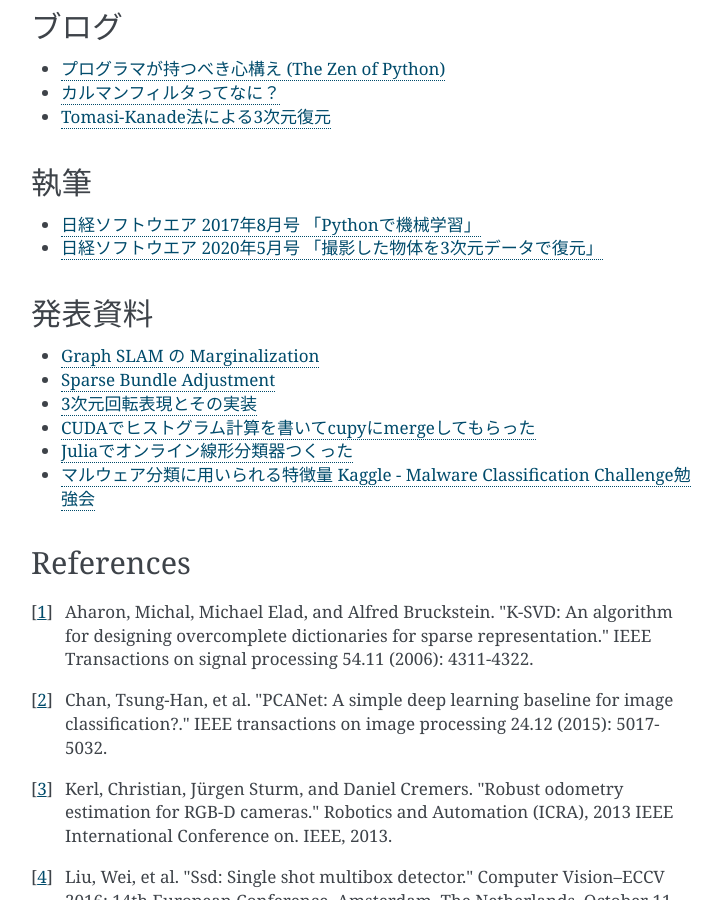
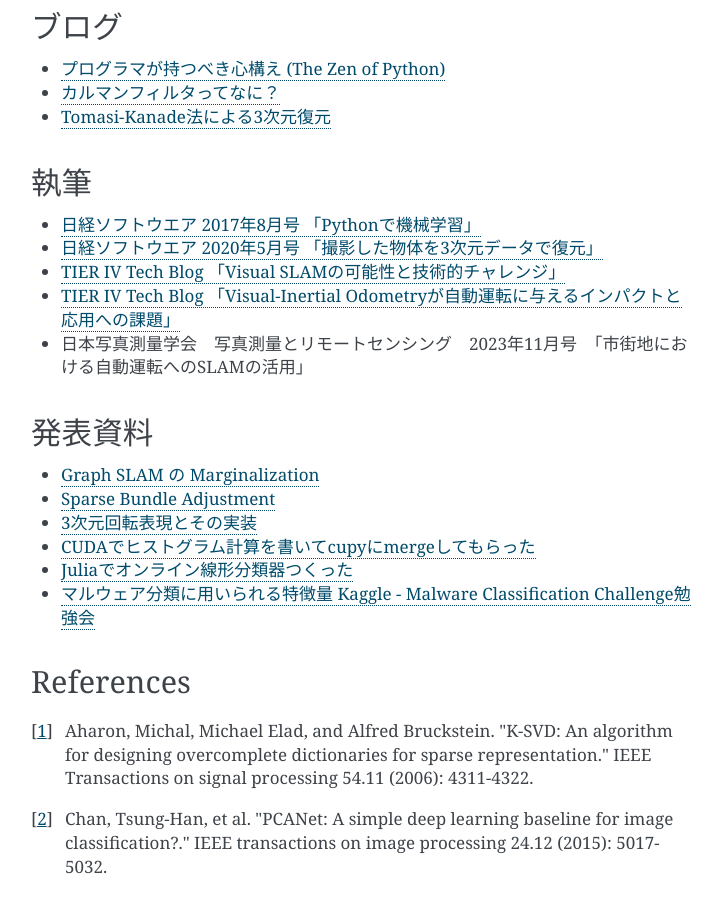
Before and after one commit to IshitaTakeshi/ishitatakeshi.github.io, a Sphinx documentation site: the page built from source/about-me-ja.rst, in a window 1280 px wide and 900 px high, scrolled down 7247 px. Shown: the whole window, without its empty margins (389-1111 px from the left). Built offline with Sphinx 7.4.7, drawn with Linux system fonts in a browser that asks for light colours.

Commit message:
Add links to the recent articles

```diff
--- a/source/about-me-ja.rst
+++ b/source/about-me-ja.rst
@@ -185,6 +185,9 @@
 
 - `日経ソフトウエア 2017年8月号 「Pythonで機械学習」 <https://shop.nikkeibp.co.jp/front/commodity/0000/SW1231/>`__
 - `日経ソフトウエア 2020年5月号 「撮影した物体を3次元データで復元」 <https://shop.nikkeibp.co.jp/front/commodity/0000/SW1248/>`__
+- `TIER IV Tech Blog 「Visual SLAMの可能性と技術的チャレンジ」 <https://tech.tier4.jp/entry/2021/01/27/160000>`__
+- `TIER IV Tech Blog 「Visual-Inertial Odometryが自動運転に与えるインパクトと応用への課題」 <https://tech.tier4.jp/entry/2021/07/22/120000>`__
+- 日本写真測量学会　写真測量とリモートセンシング　2023年11月号　「市街地における自動運転へのSLAMの活用」
 
 発表資料
 =============
--- a/source/about-me.rst
+++ b/source/about-me.rst
@@ -150,6 +150,7 @@ Article
 
 - `日経ソフトウエア 2017年8月号 「Pythonで機械学習」 <https://shop.nikkeibp.co.jp/front/commodity/0000/SW1231/>`__
 - `日経ソフトウエア 2020年5月号 「撮影した物体を3次元データで復元」 <https://shop.nikkeibp.co.jp/front/commodity/0000/SW1248/>`__
+- Journal of the Japan society of photogrammetry and remote sensing, November 2023, "Utilization of SLAM for Autonomous Driving in Urban Areas"
 
 Presentations
 =============
```
